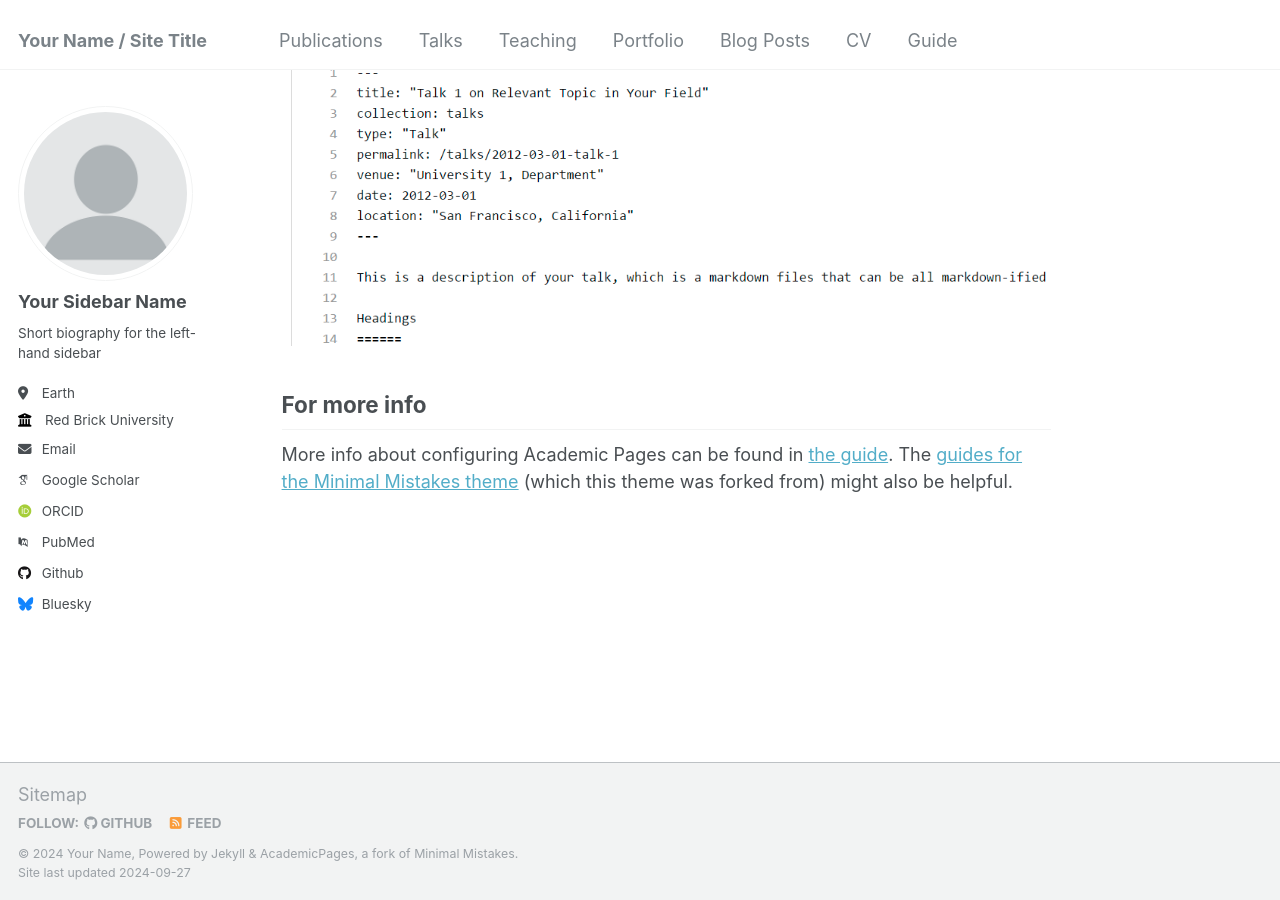
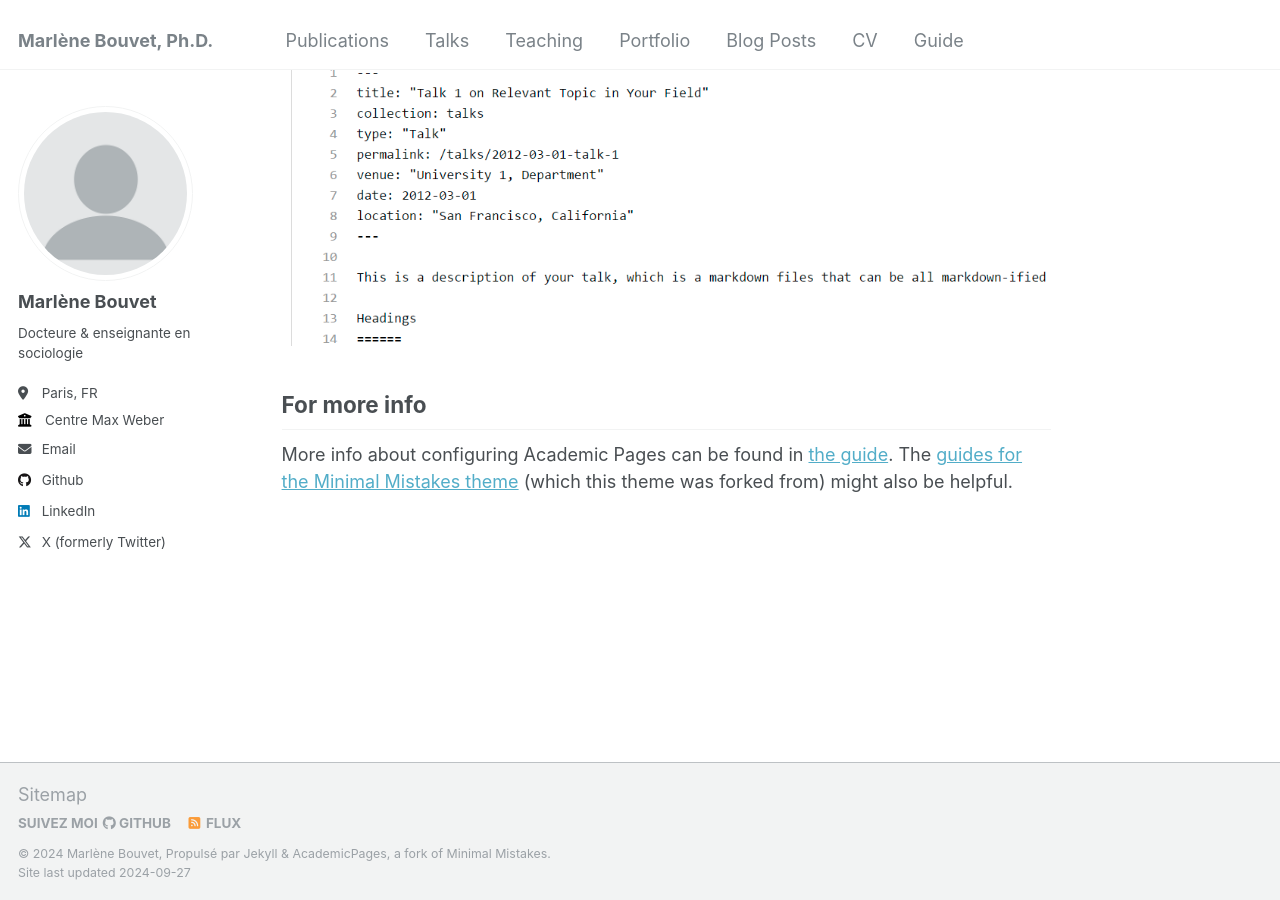
Before and after one commit to marlenebouvet/marlenebouvet.fr, a Jekyll site: the page built from _pages/about.md, in a window 1280 px wide and 900 px high, scrolled down 2643 px. Built offline with Jekyll 4.4.1, drawn with Linux system fonts in a browser that asks for light colours; some web fonts are replaced.

```diff
--- a/_config.yml
+++ b/_config.yml
@@ -7,14 +7,14 @@
 # server process.
 
 # Basic Site Settings
-locale                   : "en-US"
-title                    : "Your Name / Site Title"
+locale                   : "fr-FR"
+title                    : "Marlène Bouvet, Ph.D."
 title_separator          : "-"
-name                     : &name "Your Name"
-description              : &description "personal description"
-url                      : https://academicpages.github.io # the base hostname & protocol for your site e.g. "https://mmistakes.github.io"
+name                     : &name "Marlène Bouvet"
+description              : &description "Docteur en Sociologie"
+url                      : https://marlenebouvet.fr # the base hostname & protocol for your site e.g. "https://mmistakes.github.io"
 baseurl                  : "" # the subpath of your site, e.g. "/blog"
-repository               : "academicpages/academicpages.github.io"
+repository               : "marlenebouvet/marlenebouvet.github.io"
 
 # Site Author - The following control what appear as part of the author content on the side bar.
 #               If a field is blank the icon and link will not appear, otherwise it will be shown.
@@ -22,33 +22,33 @@ repository               : "academicpages/academicpages.github.io"
 author:
   # Biographic information
   avatar           : "profile.png"
-  name             : "Your Sidebar Name"
+  name             : "Marlène Bouvet"
   pronouns         : # example: "she/her"
-  bio              : "Short biography for the left-hand sidebar"
-  location         : "Earth"
-  employer         : "Red Brick University"
+  bio              : "Docteure & enseignante en sociologie"
+  location         : "Paris, FR"
+  employer         : "Centre Max Weber"
   uri              : # URL
-  email            : "none@example.org"
+  email            : "me@marlenebouvet.fr"
 
   # Academic websites
   arxiv            : # URL - Update with the correct link to your profile
-  googlescholar    : "https://scholar.google.com/citations?user=PS_CX0AAAAAJ"
+  googlescholar    : # "https://scholar.google.com/citations?user=PS_CX0AAAAAJ"
   impactstory      : # URL
-  orcid            : "http://orcid.org/yourorcidurl"
+  orcid            : # "http://orcid.org/yourorcidurl"
   semantic         : # URL
-  pubmed           : "https://www.ncbi.nlm.nih.gov/pubmed/?term=john+snow"
+  pubmed           : # "https://www.ncbi.nlm.nih.gov/pubmed/?term=john+snow"
   researchgate     : # URL
 
   # Repositories and software development
   bitbucket        : # Username - Update with your username on the site
   codepen          : # Username
   dribbble         : # Username
-  github           : "academicpages"
+  github           : "marlenebouvet"
   kaggle           : # Username
   stackoverflow    : # User number or user number and name (i.e., use "1" or "1/jeff-atwood")
 
   # Social media
-  bluesky          : "bsky.app" # Replace this with you Bluesky username
+  bluesky          : # "bsky.app" # Replace this with you Bluesky username
   facebook         : # Username
   flickr           : # Username
   foursquare       : # Username
@@ -57,7 +57,7 @@ author:
   keybase          : # Username
   instagram        : # Username
   lastfm           : # Username
-  linkedin         : # Username
+  linkedin         : "marlène-bouvet" # Username
   mastodon         : # URL
   medium           : # URL
   pinterest        : # Username
@@ -65,7 +65,7 @@ author:
   steam            : # Username
   telegram         : # URL
   tumblr           : # Username
-  twitter          : # Username for X / Twitter
+  twitter          : "marlene_bouvet" # Username for X / Twitter
   vine             : # Username
   weibo            : # Username
   wikipedia        : # Username
```
